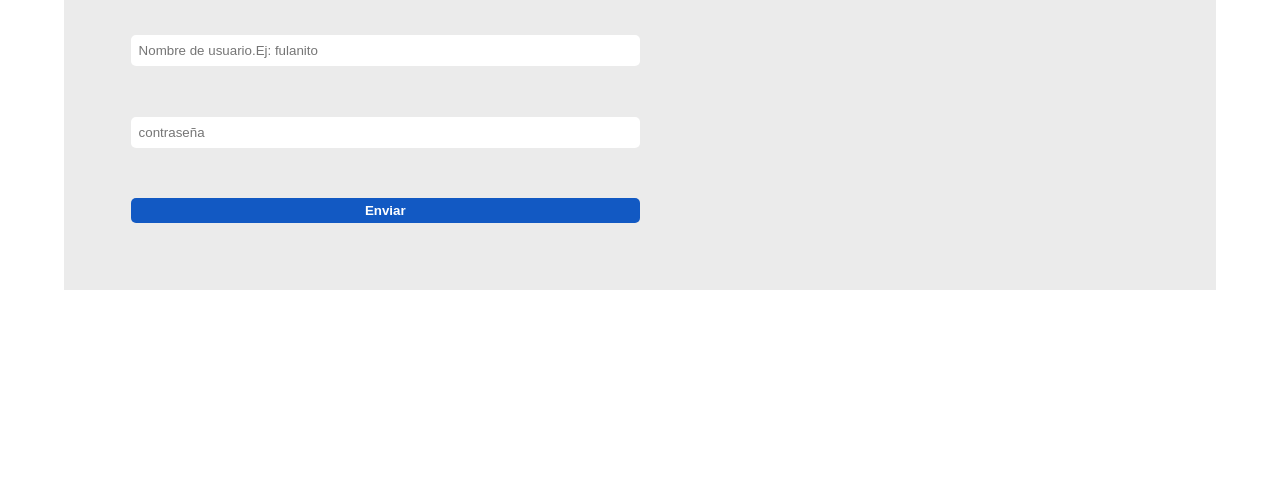
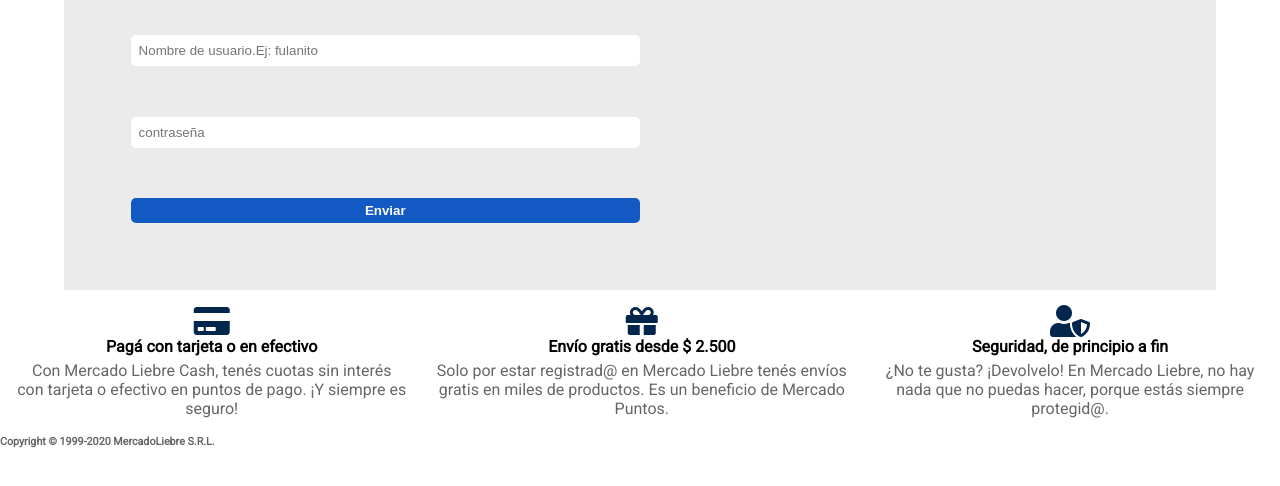
Before and after one commit to leilenwinkler/mercadoliebre, a website: page views/login.html in a window 1280 px wide. Shown: the part 148-634 px from the top of the page. Drawn offline with Linux system fonts and the light colour scheme.

Commit message:
added footer

```diff
--- a/views/login.html
+++ b/views/login.html
@@ -61,7 +61,32 @@
 
         </form>
     </main>
+    <footer>
+        <div class="ventajas">
+            <div>
+            <i class="fas fa-credit-card"></i>
+            <h4>Pagá con tarjeta o en efectivo</h4>
+            <p class="copy">Con Mercado Liebre Cash, tenés cuotas sin interés con tarjeta o efectivo en puntos de
+                pago. ¡Y siempre es seguro!</p>
+        </div>
+        <div>
+            <i class="fas fa-gift"></i>
+            <h4>Envío gratis desde $ 2.500</h4>
+            <p class="copy">Solo por estar registrad@ en Mercado Liebre tenés envíos gratis en miles de
+                productos. Es un beneficio de Mercado Puntos.</p>
+        </div>
+        <div>
+            <i class="fas fa-user-shield"></i>
+            <h4>Seguridad, de principio a fin</h4>
+            <p class="copy">¿No te gusta? ¡Devolvelo! En Mercado Liebre, no hay nada que no puedas hacer, porque
+                estás siempre protegid@.</p>
+        </div></div>
 
+
+
+        <h6 class="creditos">Copyright © 1999-2020 MercadoLiebre S.R.L.</h6>
+
+    </footer>
 </body>
 
 </html>
```
Also changed, not shown: views/register.html (+25 -0 lines).
